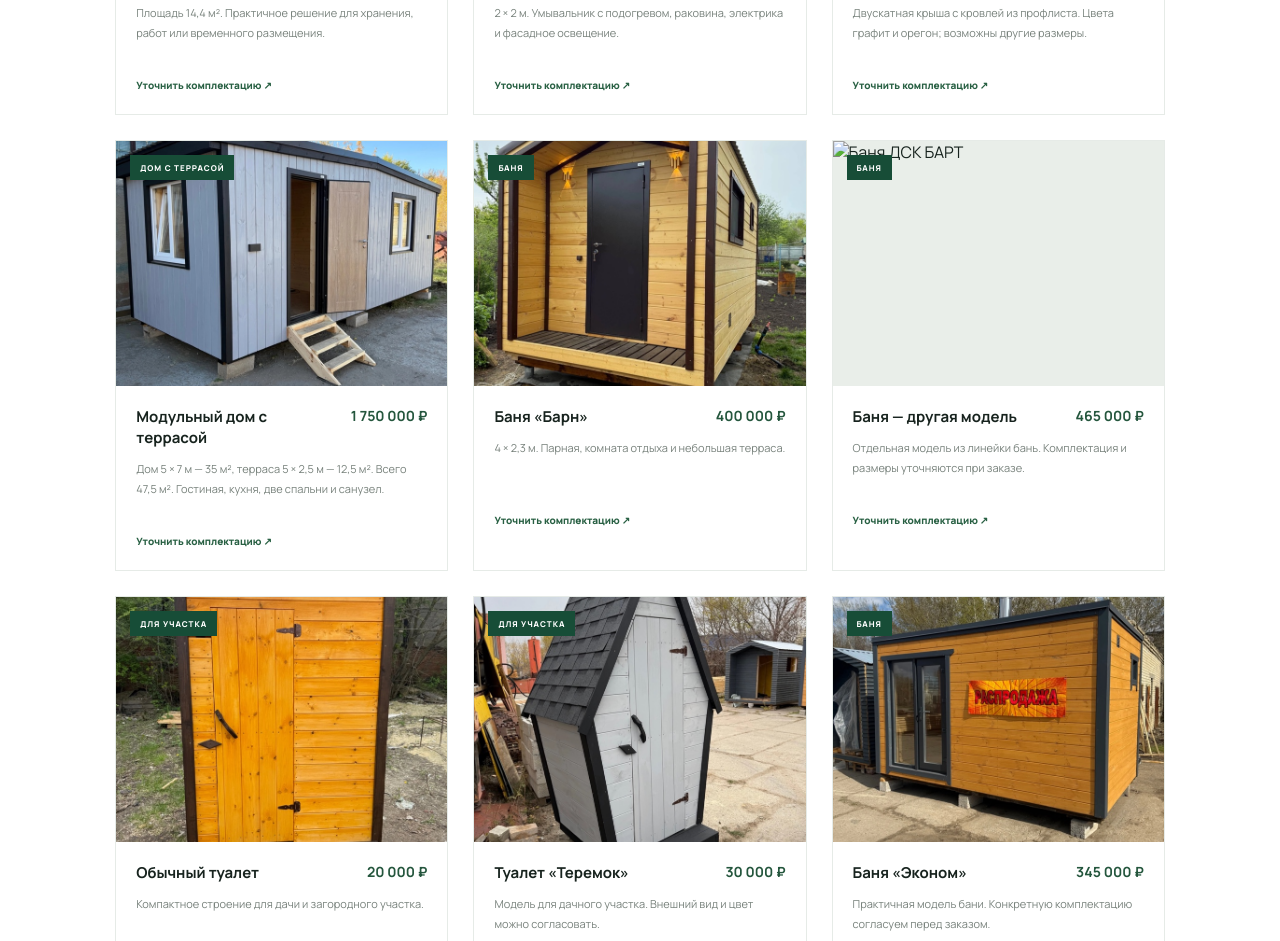
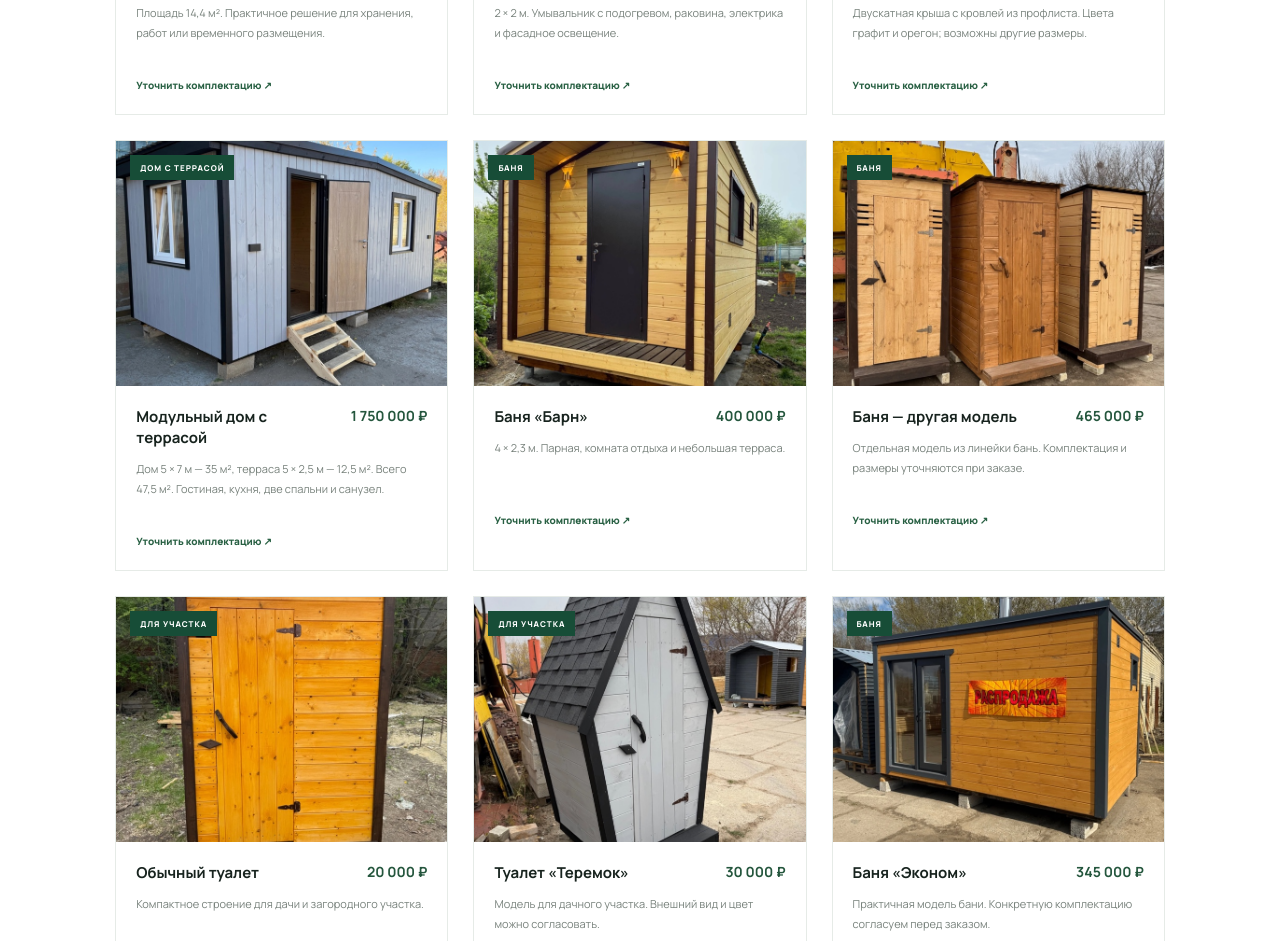
Before and after one commit to m7193723-alt/DSKBART4, a plain HTML site: page index.html in a window 1280 px wide. Shown: the part 2016-2957 px from the top of the page. Drawn offline with Linux system fonts and the light colour scheme; files whose address does not match are found by name.

```diff
--- a/index.html
+++ b/index.html
@@ -22,7 +22,7 @@
 <article class="product" data-cat="garden" data-price="75000" data-name="Беседка 2 × 3"><div class="product-image"><img src="gazebo.jpg" alt="Беседка"><span>ДЛЯ УЧАСТКА</span></div><div class="product-info"><div class="product-top"><h3>Беседка 2 × 3 м</h3><b>75 000 ₽</b></div><p>Двускатная крыша с кровлей из профлиста. Цвета графит и орегон; возможны другие размеры.</p><a href="#contacts" class="product-link">Уточнить комплектацию ↗</a></div></article>
 <article class="product" data-cat="house" data-price="1750000" data-name="Модульный дом с террасой"><div class="product-image"><img src="assets/house-modular.jpg" alt="Модульный дом с террасой"><span>ДОМ С ТЕРРАСОЙ</span></div><div class="product-info"><div class="product-top"><h3>Модульный дом с террасой</h3><b>1 750 000 ₽</b></div><p>Дом 5 × 7 м — 35 м², терраса 5 × 2,5 м — 12,5 м². Всего 47,5 м². Гостиная, кухня, две спальни и санузел.</p><a href="#contacts" class="product-link">Уточнить комплектацию ↗</a></div></article>
 <article class="product" data-cat="bath" data-price="400000" data-name="Баня Барн"><div class="product-image"><img src="bath-barn.jpg" alt="Баня Барн"><span>БАНЯ</span></div><div class="product-info"><div class="product-top"><h3>Баня «Барн»</h3><b>400 000 ₽</b></div><p>4 × 2,3 м. Парная, комната отдыха и небольшая терраса.</p><a href="#contacts" class="product-link">Уточнить комплектацию ↗</a></div></article>
-<article class="product" data-cat="bath" data-price="465000" data-name="Баня другая модель"><div class="product-image"><img src="assets/bath-side.jpg" alt="Баня ДСК БАРТ"><span>БАНЯ</span></div><div class="product-info"><div class="product-top"><h3>Баня — другая модель</h3><b>465 000 ₽</b></div><p>Отдельная модель из линейки бань. Комплектация и размеры уточняются при заказе.</p><a href="#contacts" class="product-link">Уточнить комплектацию ↗</a></div></article>
+<article class="product" data-cat="bath" data-price="465000" data-name="Баня другая модель"><div class="product-image"><img src="bath-side.jpg" alt="Баня ДСК БАРТ"><span>БАНЯ</span></div><div class="product-info"><div class="product-top"><h3>Баня — другая модель</h3><b>465 000 ₽</b></div><p>Отдельная модель из линейки бань. Комплектация и размеры уточняются при заказе.</p><a href="#contacts" class="product-link">Уточнить комплектацию ↗</a></div></article>
 <article class="product" data-cat="garden" data-price="20000" data-name="Обычный туалет"><div class="product-image"><img src="toilet-orange.jpg" alt="Уличный туалет"><span>ДЛЯ УЧАСТКА</span></div><div class="product-info"><div class="product-top"><h3>Обычный туалет</h3><b>20 000 ₽</b></div><p>Компактное строение для дачи и загородного участка.</p><a href="#contacts" class="product-link">Уточнить комплектацию ↗</a></div></article>
 <article class="product" data-cat="garden" data-price="30000" data-name="Туалет Теремок"><div class="product-image"><img src="toilet-comfort.jpg" alt="Туалет Теремок"><span>ДЛЯ УЧАСТКА</span></div><div class="product-info"><div class="product-top"><h3>Туалет «Теремок»</h3><b>30 000 ₽</b></div><p>Модель для дачного участка. Внешний вид и цвет можно согласовать.</p><a href="#contacts" class="product-link">Уточнить комплектацию ↗</a></div></article>
 <article class="product" data-cat="bath" data-price="345000" data-name="Баня Эконом"><div class="product-image"><img src="bath-economy.jpg" alt="Баня Эконом"><span>БАНЯ</span></div><div class="product-info"><div class="product-top"><h3>Баня «Эконом»</h3><b>345 000 ₽</b></div><p>Практичная модель бани. Конкретную комплектацию согласуем перед заказом.</p><a href="#contacts" class="product-link">Уточнить комплектацию ↗</a></div></article>
```
